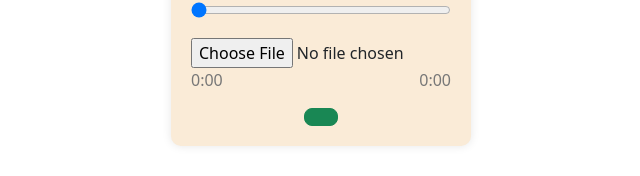
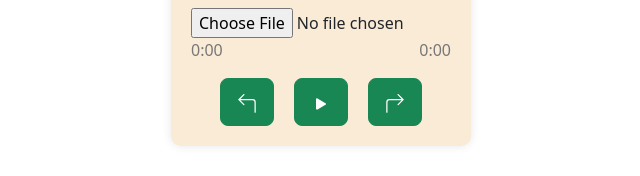
Before and after one commit to BitcoinBrklyn/Zah-Music-Player, a React (Vite) app in the folder frontend/musicplayer/: page / in a window 1280 px wide. Shown: the part 354-530 px from the top of the page, without its empty margins (319-959 px from the left). Built offline with nearby package versions, Linux system fonts and the light colour scheme.

Commit message:
Updated buttons

```diff
--- a/frontend/musicplayer/package.json
+++ b/frontend/musicplayer/package.json
@@ -14,6 +14,7 @@
     "bootstrap-icons": "^1.11.3",
     "react": "^18.2.0",
     "react-bootstrap": "^2.10.0",
+    "react-bootstrap-icons": "^1.10.3",
     "react-dom": "^18.2.0"
   },
   "devDependencies": {
--- a/frontend/musicplayer/src/App.jsx
+++ b/frontend/musicplayer/src/App.jsx
@@ -1,6 +1,8 @@
 // YourComponent.jsx
 import React, { useState, useRef, useEffect } from "react";
 import "bootstrap/dist/css/bootstrap.min.css"; // Import Bootstrap CSS
+import { PlayFill, PauseFill, Arrow90degLeft, Arrow90degRight } from "react-bootstrap-icons";
+
 import "./App.css";
 import { Button } from "react-bootstrap";
 
@@ -27,6 +29,14 @@ function AudioPlayer() {
     } else {
       handlePlay();
     }
+  };
+
+  const handleFastForward = () => {
+    audioRef.current.currentTime += 10; // Forward by 10 seconds (adjust as needed)
+  };
+
+  const handleRewind = () => {
+    audioRef.current.currentTime -= 10; // Rewind by 10 seconds (adjust as needed)
   };
 
   const handleTimeUpdate = () => {
@@ -95,11 +105,20 @@ function AudioPlayer() {
         <p>{formatDuration(duration)}</p>
       </div>
 
-      {/* Play/Pause button */}
-      <Button variant="success" size="lg" onClick={handlePlayPause}>
-        {isPlaying ? <i className="bi bi-pause"></i> : <i className="bi bi-play-fill"></i>}
-        <span className="visually-hidden">Play</span> {/* Accessible text for screen readers */}
-      </Button>
+      {/* Playback control buttons with icons */}
+      <div className="control-buttons">
+        {/* // Replace these lines inside the control-buttons div */}
+        <Button variant="success" size="lg" onClick={handleRewind}>
+          <Arrow90degLeft />
+        </Button>
+        <Button variant="success" size="lg" onClick={handlePlayPause}>
+          {isPlaying ? <PauseFill /> : <PlayFill />}
+          <span className="visually-hidden">Play/Pause</span>
+        </Button>
+        <Button variant="success" size="lg" onClick={handleFastForward}>
+          <Arrow90degRight />
+        </Button>
+      </div>
     </div>
   );
 }
```
Also changed, not shown: 1 other file (tests, documents, lock files or other folders).
